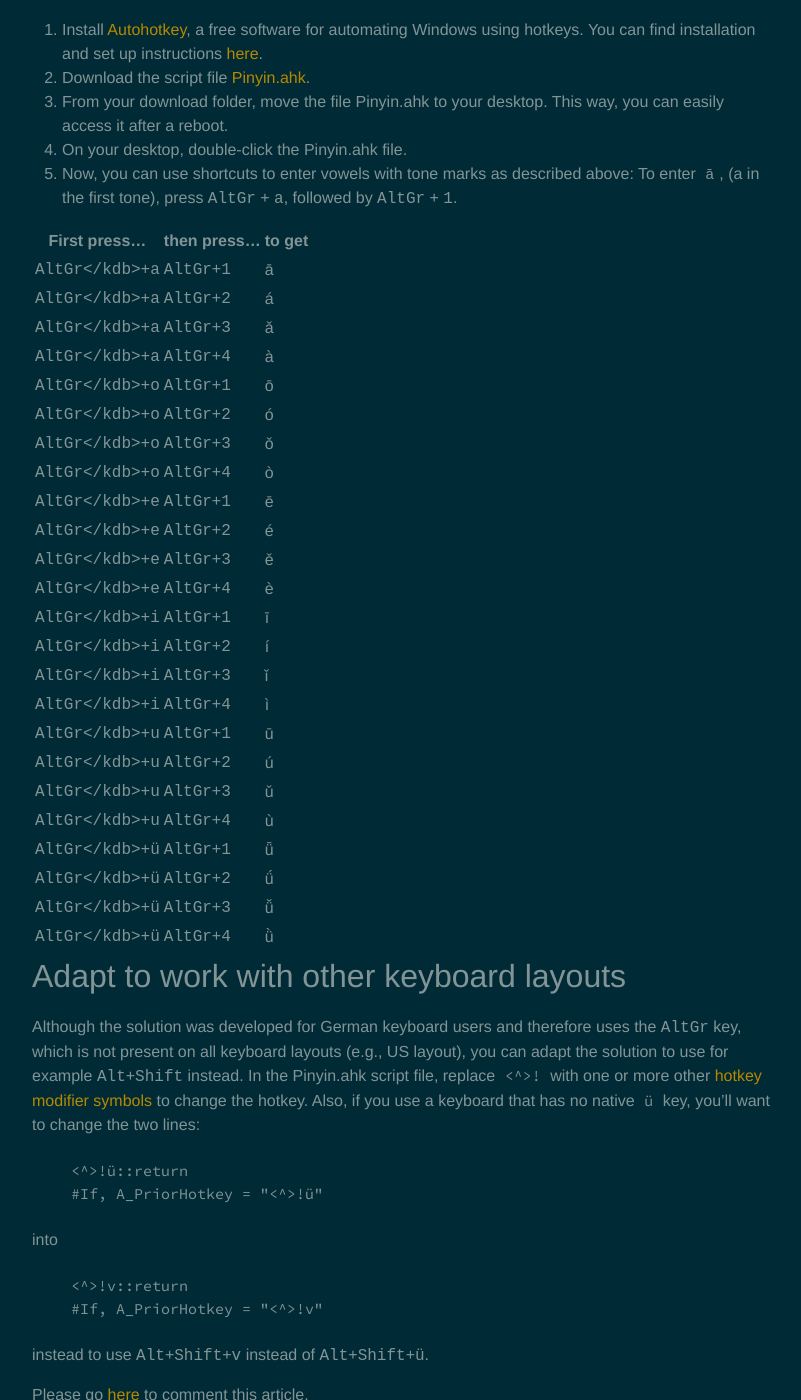
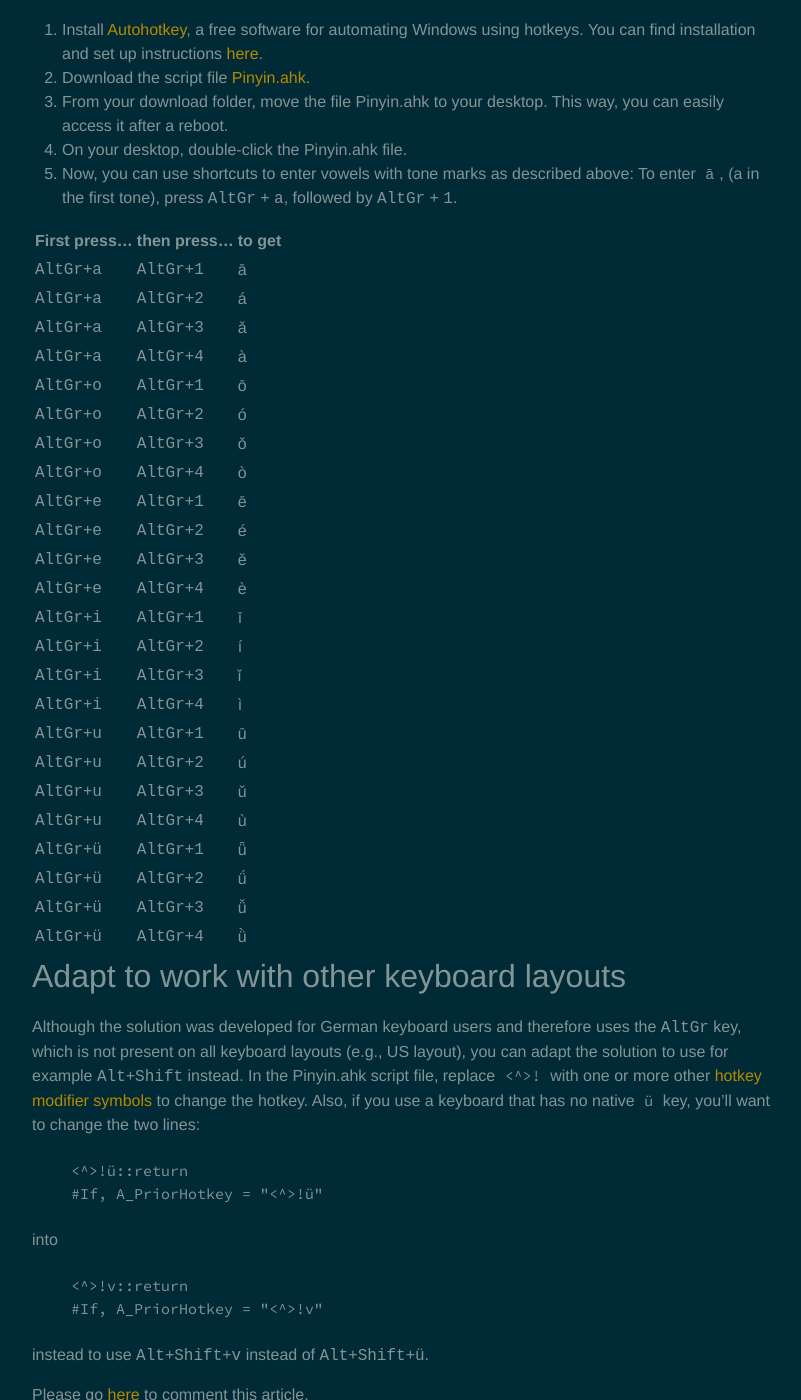
Before and after one commit to atextor/atextor.github.com, a Jekyll site: the page built from _posts/2022-05-24-enter-pinyin-in-windows.md, in a window 1280 px wide and 1400 px high, scrolled down 693 px. Shown: the whole window, without its empty margins (238-1039 px from the left). Built offline with Jekyll 4.4.1, drawn with Linux system fonts in a browser that asks for light colours; some of the changed lines change nothing that is shown.

Commit message:
Fix typos in table

```diff
--- a/_posts/2022-05-24-enter-pinyin-in-windows.md
+++ b/_posts/2022-05-24-enter-pinyin-in-windows.md
@@ -44,30 +44,30 @@
 
 | First press...                | then press...                 | to get |
 |-------------------------------|-------------------------------|--------|
-| <kbd>AltGr</kdb>+<kbd>a</kbd> | <kbd>AltGr</kbd>+<kbd>1</kbd> | ā      |
-| <kbd>AltGr</kdb>+<kbd>a</kbd> | <kbd>AltGr</kbd>+<kbd>2</kbd> | á      |
-| <kbd>AltGr</kdb>+<kbd>a</kbd> | <kbd>AltGr</kbd>+<kbd>3</kbd> | ǎ      |
-| <kbd>AltGr</kdb>+<kbd>a</kbd> | <kbd>AltGr</kbd>+<kbd>4</kbd> | à      |
-| <kbd>AltGr</kdb>+<kbd>o</kbd> | <kbd>AltGr</kbd>+<kbd>1</kbd> | ō      |
-| <kbd>AltGr</kdb>+<kbd>o</kbd> | <kbd>AltGr</kbd>+<kbd>2</kbd> | ó      |
-| <kbd>AltGr</kdb>+<kbd>o</kbd> | <kbd>AltGr</kbd>+<kbd>3</kbd> | ǒ      |
-| <kbd>AltGr</kdb>+<kbd>o</kbd> | <kbd>AltGr</kbd>+<kbd>4</kbd> | ò      |
-| <kbd>AltGr</kdb>+<kbd>e</kbd> | <kbd>AltGr</kbd>+<kbd>1</kbd> | ē      |
-| <kbd>AltGr</kdb>+<kbd>e</kbd> | <kbd>AltGr</kbd>+<kbd>2</kbd> | é      |
-| <kbd>AltGr</kdb>+<kbd>e</kbd> | <kbd>AltGr</kbd>+<kbd>3</kbd> | ě      |
-| <kbd>AltGr</kdb>+<kbd>e</kbd> | <kbd>AltGr</kbd>+<kbd>4</kbd> | è      |
-| <kbd>AltGr</kdb>+<kbd>i</kbd> | <kbd>AltGr</kbd>+<kbd>1</kbd> | ī      |
-| <kbd>AltGr</kdb>+<kbd>i</kbd> | <kbd>AltGr</kbd>+<kbd>2</kbd> | í      |
-| <kbd>AltGr</kdb>+<kbd>i</kbd> | <kbd>AltGr</kbd>+<kbd>3</kbd> | ǐ      |
-| <kbd>AltGr</kdb>+<kbd>i</kbd> | <kbd>AltGr</kbd>+<kbd>4</kbd> | ì      |
-| <kbd>AltGr</kdb>+<kbd>u</kbd> | <kbd>AltGr</kbd>+<kbd>1</kbd> | ū      |
-| <kbd>AltGr</kdb>+<kbd>u</kbd> | <kbd>AltGr</kbd>+<kbd>2</kbd> | ú      |
-| <kbd>AltGr</kdb>+<kbd>u</kbd> | <kbd>AltGr</kbd>+<kbd>3</kbd> | ǔ      |
-| <kbd>AltGr</kdb>+<kbd>u</kbd> | <kbd>AltGr</kbd>+<kbd>4</kbd> | ù      |
-| <kbd>AltGr</kdb>+<kbd>ü</kbd> | <kbd>AltGr</kbd>+<kbd>1</kbd> | ǖ      |
-| <kbd>AltGr</kdb>+<kbd>ü</kbd> | <kbd>AltGr</kbd>+<kbd>2</kbd> | ǘ      |
-| <kbd>AltGr</kdb>+<kbd>ü</kbd> | <kbd>AltGr</kbd>+<kbd>3</kbd> | ǚ      |
-| <kbd>AltGr</kdb>+<kbd>ü</kbd> | <kbd>AltGr</kbd>+<kbd>4</kbd> | ǜ      |
+| <kbd>AltGr</kbd>+<kbd>a</kbd> | <kbd>AltGr</kbd>+<kbd>1</kbd> | ā      |
+| <kbd>AltGr</kbd>+<kbd>a</kbd> | <kbd>AltGr</kbd>+<kbd>2</kbd> | á      |
+| <kbd>AltGr</kbd>+<kbd>a</kbd> | <kbd>AltGr</kbd>+<kbd>3</kbd> | ǎ      |
+| <kbd>AltGr</kbd>+<kbd>a</kbd> | <kbd>AltGr</kbd>+<kbd>4</kbd> | à      |
+| <kbd>AltGr</kbd>+<kbd>o</kbd> | <kbd>AltGr</kbd>+<kbd>1</kbd> | ō      |
+| <kbd>AltGr</kbd>+<kbd>o</kbd> | <kbd>AltGr</kbd>+<kbd>2</kbd> | ó      |
+| <kbd>AltGr</kbd>+<kbd>o</kbd> | <kbd>AltGr</kbd>+<kbd>3</kbd> | ǒ      |
+| <kbd>AltGr</kbd>+<kbd>o</kbd> | <kbd>AltGr</kbd>+<kbd>4</kbd> | ò      |
+| <kbd>AltGr</kbd>+<kbd>e</kbd> | <kbd>AltGr</kbd>+<kbd>1</kbd> | ē      |
+| <kbd>AltGr</kbd>+<kbd>e</kbd> | <kbd>AltGr</kbd>+<kbd>2</kbd> | é      |
+| <kbd>AltGr</kbd>+<kbd>e</kbd> | <kbd>AltGr</kbd>+<kbd>3</kbd> | ě      |
+| <kbd>AltGr</kbd>+<kbd>e</kbd> | <kbd>AltGr</kbd>+<kbd>4</kbd> | è      |
+| <kbd>AltGr</kbd>+<kbd>i</kbd> | <kbd>AltGr</kbd>+<kbd>1</kbd> | ī      |
+| <kbd>AltGr</kbd>+<kbd>i</kbd> | <kbd>AltGr</kbd>+<kbd>2</kbd> | í      |
+| <kbd>AltGr</kbd>+<kbd>i</kbd> | <kbd>AltGr</kbd>+<kbd>3</kbd> | ǐ      |
+| <kbd>AltGr</kbd>+<kbd>i</kbd> | <kbd>AltGr</kbd>+<kbd>4</kbd> | ì      |
+| <kbd>AltGr</kbd>+<kbd>u</kbd> | <kbd>AltGr</kbd>+<kbd>1</kbd> | ū      |
+| <kbd>AltGr</kbd>+<kbd>u</kbd> | <kbd>AltGr</kbd>+<kbd>2</kbd> | ú      |
+| <kbd>AltGr</kbd>+<kbd>u</kbd> | <kbd>AltGr</kbd>+<kbd>3</kbd> | ǔ      |
+| <kbd>AltGr</kbd>+<kbd>u</kbd> | <kbd>AltGr</kbd>+<kbd>4</kbd> | ù      |
+| <kbd>AltGr</kbd>+<kbd>ü</kbd> | <kbd>AltGr</kbd>+<kbd>1</kbd> | ǖ      |
+| <kbd>AltGr</kbd>+<kbd>ü</kbd> | <kbd>AltGr</kbd>+<kbd>2</kbd> | ǘ      |
+| <kbd>AltGr</kbd>+<kbd>ü</kbd> | <kbd>AltGr</kbd>+<kbd>3</kbd> | ǚ      |
+| <kbd>AltGr</kbd>+<kbd>ü</kbd> | <kbd>AltGr</kbd>+<kbd>4</kbd> | ǜ      |
 
 ## Adapt to work with other keyboard layouts
 
```
